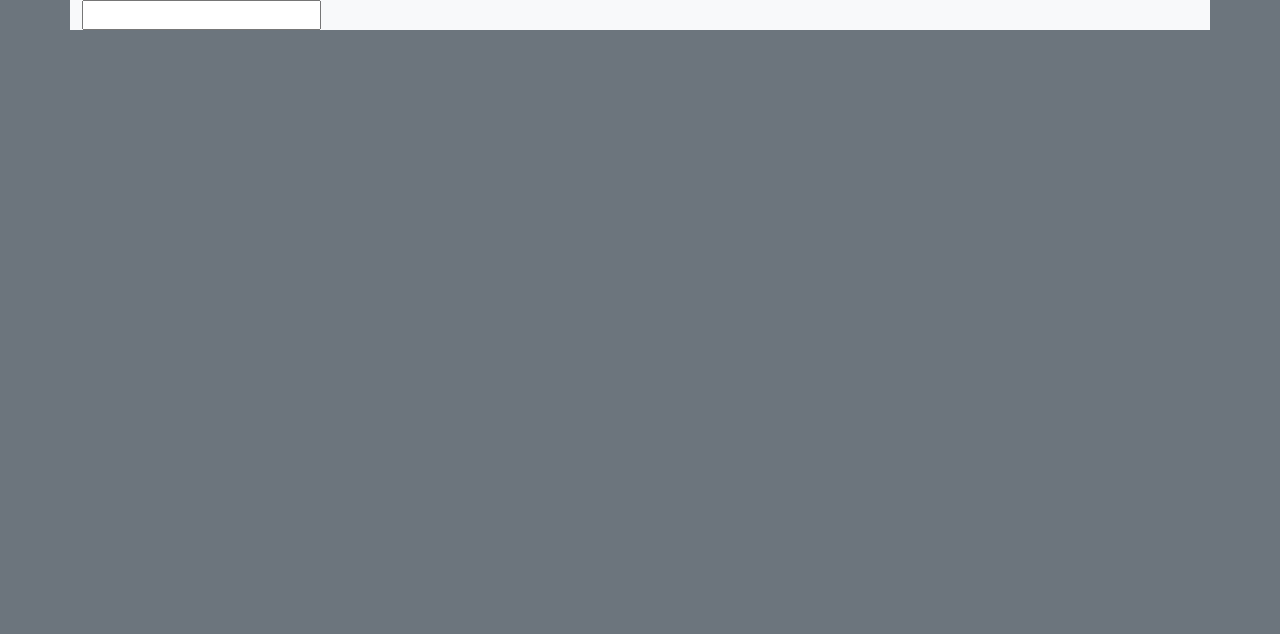
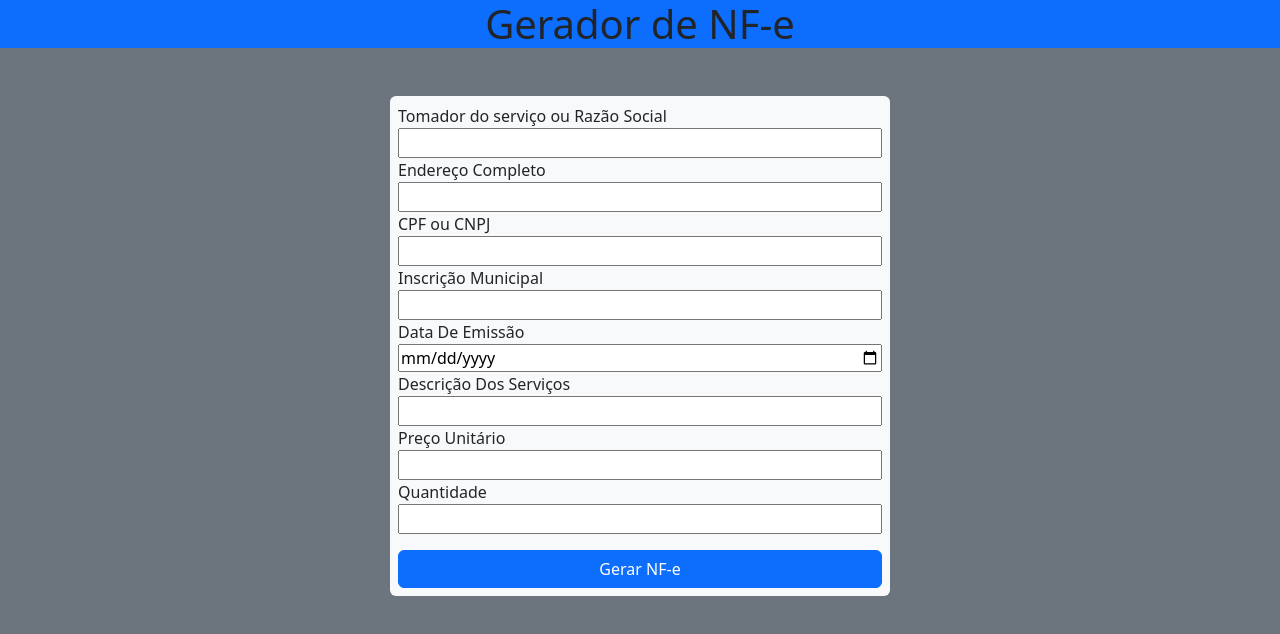
Before and after one commit to jfmartinsvred1/GeradorDeNotaFisca, a plain HTML site: page index.html in a window 1280 px wide. Drawn offline with nearby package versions, Linux system fonts and the light colour scheme.

Commit message:
Html do gerador pronto

```diff
--- a/index.html
+++ b/index.html
@@ -8,8 +8,33 @@
 
 </head>
 <body class="bg-secondary">
-    <section class="container bg-light">
-        <input type="text">
+<h1 class="text-center align-items-center bg-primary">Gerador de NF-e</h1>
+    <section class="container bg-light mt-5 d-flex flex-column rounded p-2" style="width: 500px;">
+        <label for="tomador_servico">Tomador do serviço ou Razão Social</label>
+        <input id="tomador_servico" type="text">
+
+        <label for="endereco">Endereço Completo</label>
+        <input type="text" id="endereco">
+
+        <label for="cnpj">CPF ou CNPJ</label>
+        <input id="cpnj" type="text">
+
+        <label for="inscricao_municipal">Inscrição Municipal</label>
+        <input type="text" id="inscricao_municipal">
+
+        <label for="data">Data De Emissão</label>
+        <input type="date" id="data">
+
+        <label for="descricao">Descrição Dos Serviços</label>
+        <input type="text" id="descricao">
+
+        <label for="preco_unitario">Preço Unitário</label>
+        <input type="text" id="preco_unitario">
+
+        <label for="quantidade">Quantidade</label>
+        <input type="text" id="quantidade">
+
+        <button class="btn btn-primary mt-3">Gerar NF-e</button>
     </section>
     <script src="https://cdn.jsdelivr.net/npm/bootstrap@5.3.2/dist/js/bootstrap.bundle.min.js" integrity="sha384-C6RzsynM9kWDrMNeT87bh95OGNyZPhcTNXj1NW7RuBCsyN/o0jlpcV8Qyq46cDfL" crossorigin="anonymous"></script>
 </body>
```
Also changed, not shown: script.js (+10 -0 lines).
